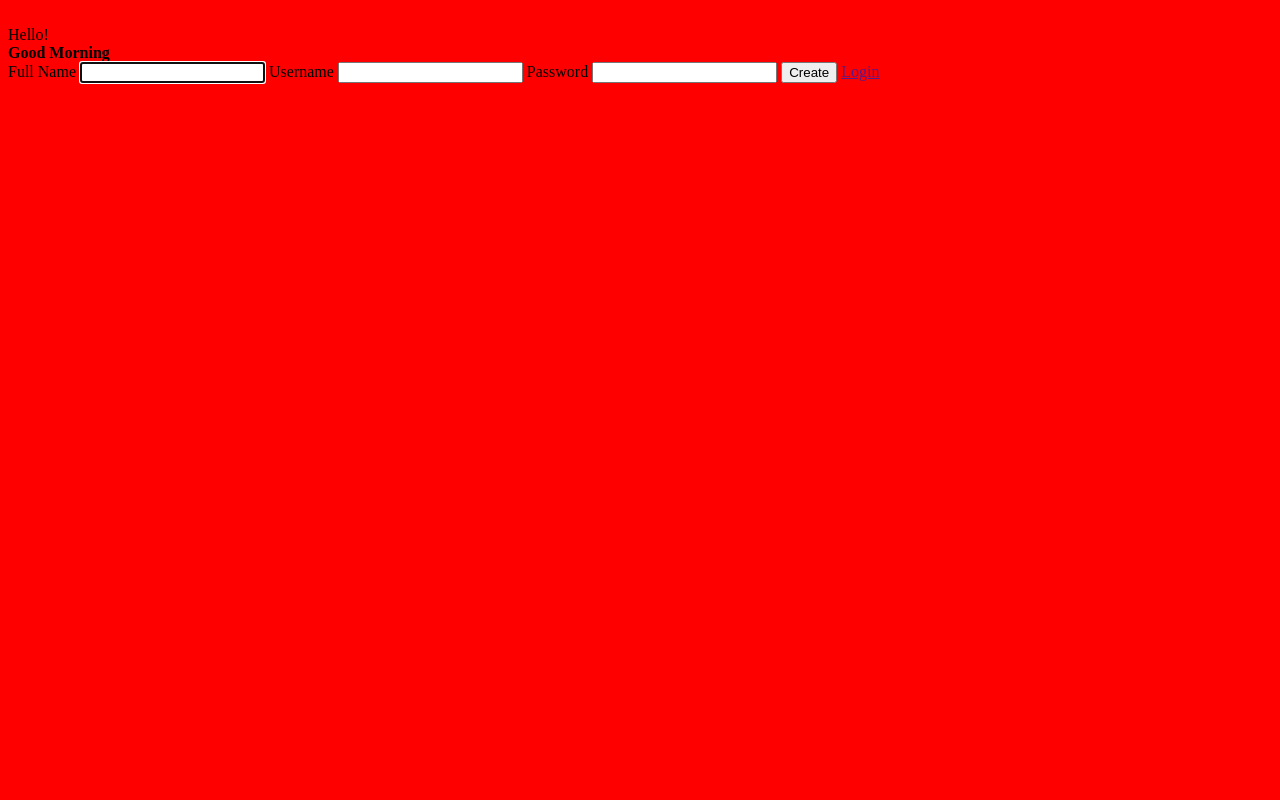
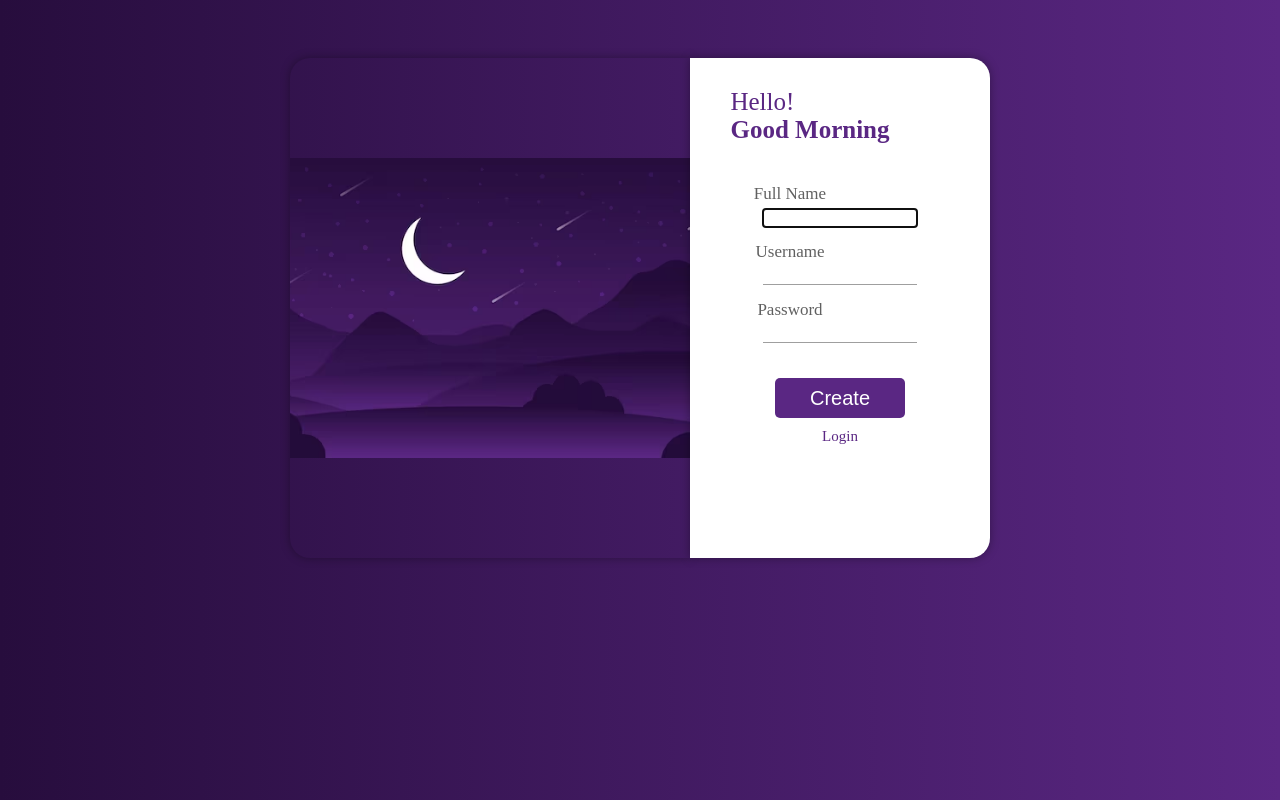
Before and after one commit to Bayerdealmeida/template, a plain HTML site: page index.html in a window 1280 px wide. Drawn offline with Linux system fonts and the light colour scheme.

Commit message:
adding css and img

```diff
--- a/css/style.css
+++ b/css/style.css
@@ -1,3 +1,80 @@
 body {
-    background-color:red;
+    background-image: linear-gradient(to right, rgb(39,13,61), rgb(90,39,131));
+    display: flex;
+    justify-content: center;
+    align-items: center;
+    transform: translateY(10%);
 }
+.container {
+    width: 700px;
+    height: 500px;
+    display: flex;
+    flex-direction: row;
+    border-radius: 200px;
+}
+.imagem, .conteudo {
+    flex: 1;
+    display: flex;
+    box-shadow: 0px 0px 10px #00000056;
+}
+.imagem {
+    border-top-left-radius: 20px;
+    border-bottom-left-radius: 20px;
+    background-image: linear-gradient(to right, rgb(00 ));
+    align-items: center;
+}
+.imagem img {
+    width: 400px;
+    height: 300px;
+    object-fit: cover;
+}
+.conteudo {
+    background-color: #ffffff;
+    border-top-right-radius: 20px;
+    border-bottom-right-radius: 20px;
+    justify-content: center;
+}
+.title {
+    text-align: left;
+    padding: 30px;
+    font-size: 25px;
+    color: rgb(90,39,131);
+    transform: translateX(-30px);
+}
+.formulario {
+    font-size: 17px;
+    display: flex;
+    flex-direction: column;
+    align-items: center;
+    padding: 0px;
+    color: #0000009f;
+}
+.formulario label{
+    padding: 10px;
+    text-align: left;
+    transform: translateX(-50px);
+}
+.formulario input {
+    border-bottom: 1px solid #00000060;
+    border-top: none;
+    border-left: none;
+    border-right: none;
+    width: 150px;
+    transform: translateY(-5px);
+}
+button {
+    background-color: rgb(90,39,131);
+    color: rgb(255, 255, 255);
+    margin-top: 30px;
+    margin-bottom: 10px;
+    font-size: 20px;
+    border: none;
+    border-radius: 5px;
+    width: 130px;
+    height: 40px;
+}
+a {
+    text-decoration: none;
+    color: rgb(90,39,131);
+    font-size: 15px;
+}
```
Also changed, not shown: img/fundo.avif (added), img/plano de fundo.avif (added).
